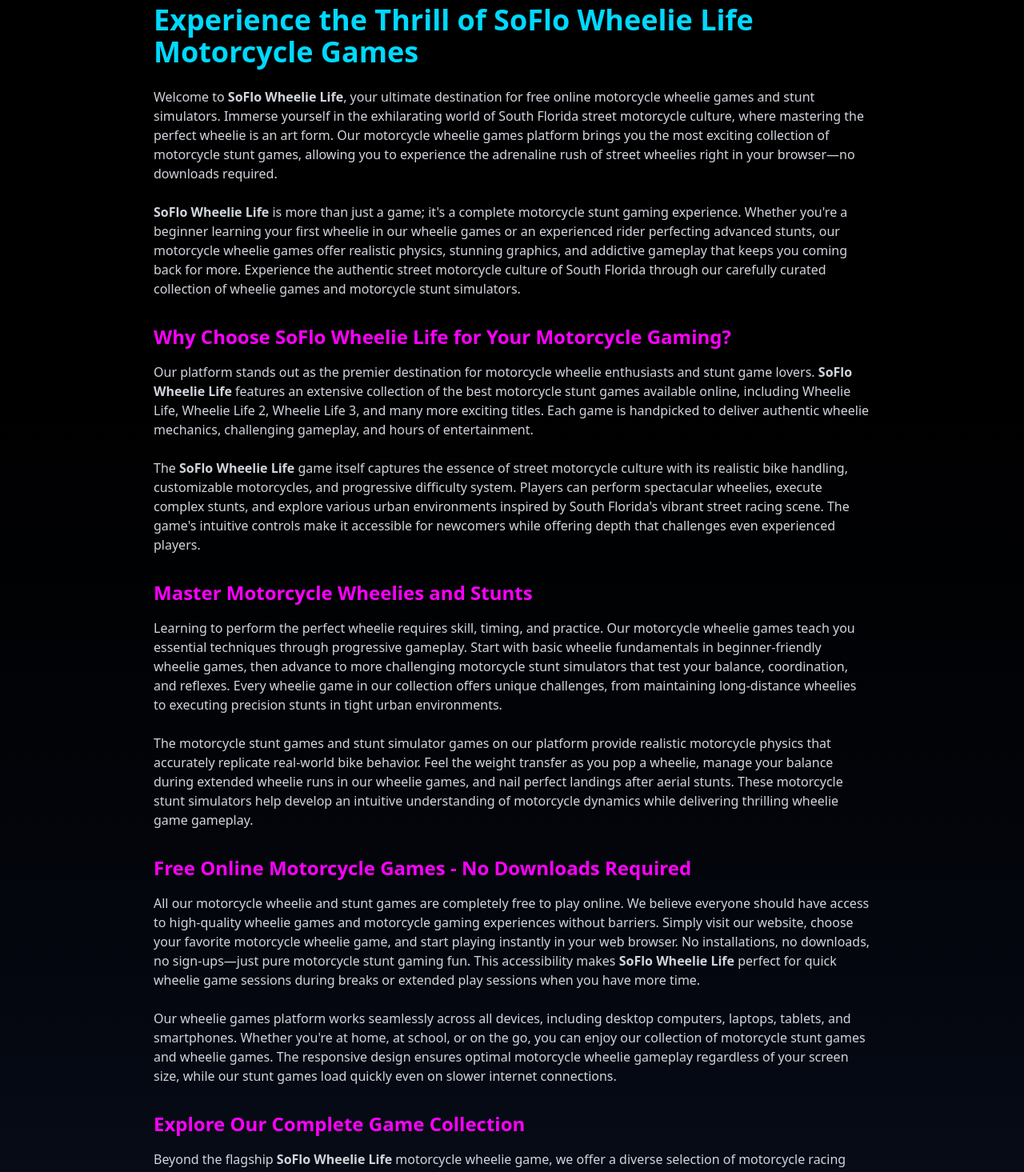
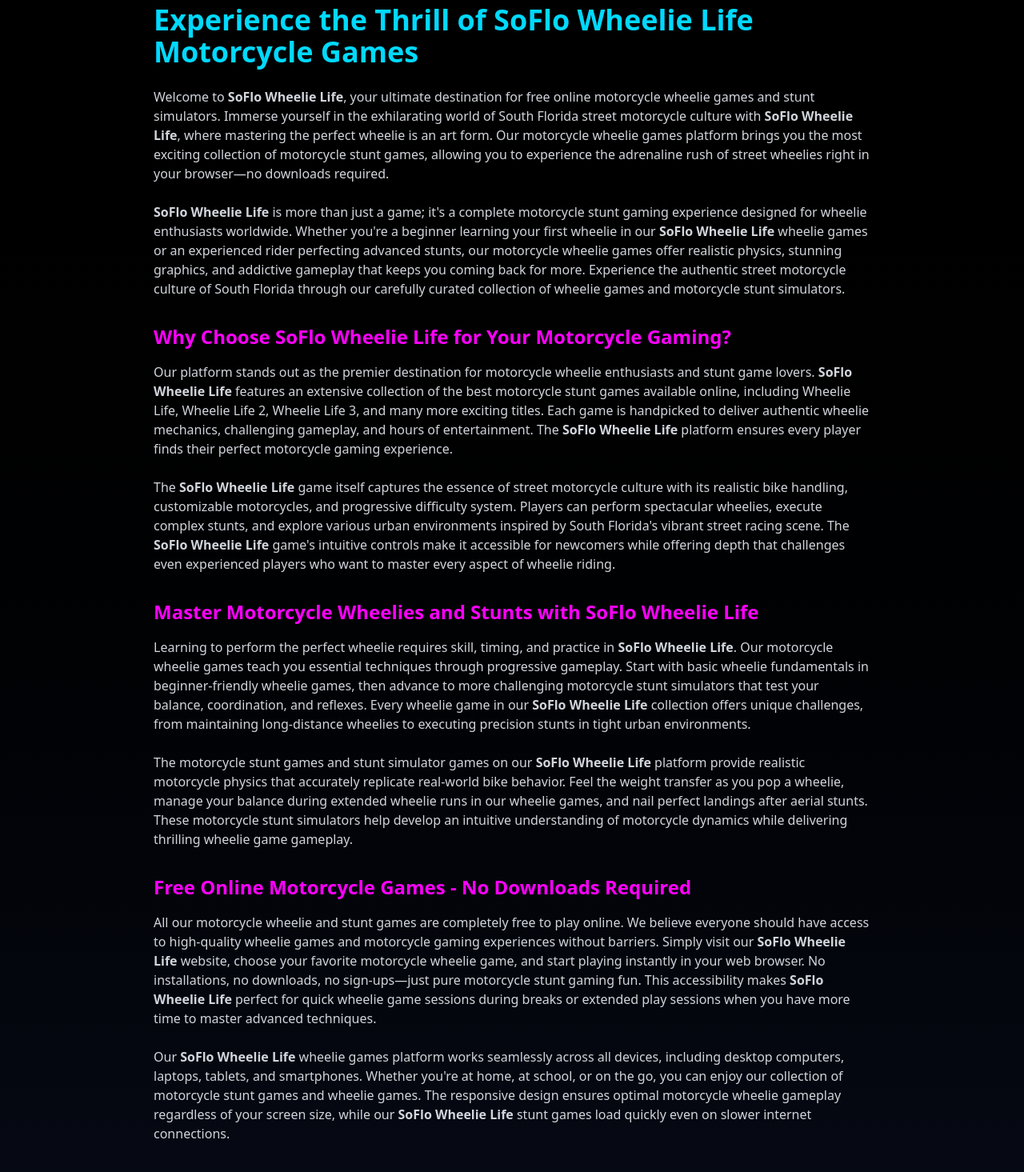
Before and after one commit to majunerp/soflowheelielife, a Next.js app: page / in a window 1280 px wide. Shown: the part 1160-2625 px from the top of the page at 80% size. Built offline with nearby package versions, Linux system fonts and the light colour scheme.

Commit message:
Optimize 'SoFlo Wheelie Life' keyword density to 3%+ for better SEO

```diff
--- a/app/page.tsx
+++ b/app/page.tsx
@@ -30,7 +30,7 @@
                 SoFlo Wheelie Life
               </h1>
               <p className="text-xl md:text-2xl text-gray-300 mb-8 max-w-3xl mx-auto">
-                Master the Ultimate Motorcycle Wheelie Experience - Play Free Online Stunt Games
+                Master the Ultimate Motorcycle Wheelie Experience with SoFlo Wheelie Life - Play Free Online Stunt Games
               </p>
               <div className="flex justify-center">
                 <a
@@ -60,11 +60,11 @@
             </h2>
             <div className="prose prose-invert prose-lg max-w-none text-gray-300 space-y-6">
               <p>
-                Welcome to <strong>SoFlo Wheelie Life</strong>, your ultimate destination for free online motorcycle wheelie games and stunt simulators. Immerse yourself in the exhilarating world of South Florida street motorcycle culture, where mastering the perfect wheelie is an art form. Our motorcycle wheelie games platform brings you the most exciting collection of motorcycle stunt games, allowing you to experience the adrenaline rush of street wheelies right in your browser—no downloads required.
+                Welcome to <strong>SoFlo Wheelie Life</strong>, your ultimate destination for free online motorcycle wheelie games and stunt simulators. Immerse yourself in the exhilarating world of South Florida street motorcycle culture with <strong>SoFlo Wheelie Life</strong>, where mastering the perfect wheelie is an art form. Our motorcycle wheelie games platform brings you the most exciting collection of motorcycle stunt games, allowing you to experience the adrenaline rush of street wheelies right in your browser—no downloads required.
               </p>
 
               <p>
-                <strong>SoFlo Wheelie Life</strong> is more than just a game; it's a complete motorcycle stunt gaming experience. Whether you're a beginner learning your first wheelie in our wheelie games or an experienced rider perfecting advanced stunts, our motorcycle wheelie games offer realistic physics, stunning graphics, and addictive gameplay that keeps you coming back for more. Experience the authentic street motorcycle culture of South Florida through our carefully curated collection of wheelie games and motorcycle stunt simulators.
+                <strong>SoFlo Wheelie Life</strong> is more than just a game; it's a complete motorcycle stunt gaming experience designed for wheelie enthusiasts worldwide. Whether you're a beginner learning your first wheelie in our <strong>SoFlo Wheelie Life</strong> wheelie games or an experienced rider perfecting advanced stunts, our motorcycle wheelie games offer realistic physics, stunning graphics, and addictive gameplay that keeps you coming back for more. Experience the authentic street motorcycle culture of South Florida through our carefully curated collection of wheelie games and motorcycle stunt simulators.
               </p>
 
               <h3 className="text-2xl font-bold mt-8 mb-4 text-[#FF00FF]">
@@ -72,23 +72,23 @@
               </h3>
 
               <p>
-                Our platform stands out as the premier destination for motorcycle wheelie enthusiasts and stunt game lovers. <strong>SoFlo Wheelie Life</strong> features an extensive collection of the best motorcycle stunt games available online, including Wheelie Life, Wheelie Life 2, Wheelie Life 3, and many more exciting titles. Each game is handpicked to deliver authentic wheelie mechanics, challenging gameplay, and hours of entertainment.
+                Our platform stands out as the premier destination for motorcycle wheelie enthusiasts and stunt game lovers. <strong>SoFlo Wheelie Life</strong> features an extensive collection of the best motorcycle stunt games available online, including Wheelie Life, Wheelie Life 2, Wheelie Life 3, and many more exciting titles. Each game is handpicked to deliver authentic wheelie mechanics, challenging gameplay, and hours of entertainment. The <strong>SoFlo Wheelie Life</strong> platform ensures every player finds their perfect motorcycle gaming experience.
               </p>
 
               <p>
-                The <strong>SoFlo Wheelie Life</strong> game itself captures the essence of street motorcycle culture with its realistic bike handling, customizable motorcycles, and progressive difficulty system. Players can perform spectacular wheelies, execute complex stunts, and explore various urban environments inspired by South Florida's vibrant street racing scene. The game's intuitive controls make it accessible for newcomers while offering depth that challenges even experienced players.
+                The <strong>SoFlo Wheelie Life</strong> game itself captures the essence of street motorcycle culture with its realistic bike handling, customizable motorcycles, and progressive difficulty system. Players can perform spectacular wheelies, execute complex stunts, and explore various urban environments inspired by South Florida's vibrant street racing scene. The <strong>SoFlo Wheelie Life</strong> game's intuitive controls make it accessible for newcomers while offering depth that challenges even experienced players who want to master every aspect of wheelie riding.
               </p>
 
               <h3 className="text-2xl font-bold mt-8 mb-4 text-[#FF00FF]">
-                Master Motorcycle Wheelies and Stunts
+                Master Motorcycle Wheelies and Stunts with SoFlo Wheelie Life
               </h3>
 
               <p>
-                Learning to perform the perfect wheelie requires skill, timing, and practice. Our motorcycle wheelie games teach you essential techniques through progressive gameplay. Start with basic wheelie fundamentals in beginner-friendly wheelie games, then advance to more challenging motorcycle stunt simulators that test your balance, coordination, and reflexes. Every wheelie game in our collection offers unique challenges, from maintaining long-distance wheelies to executing precision stunts in tight urban environments.
+                Learning to perform the perfect wheelie requires skill, timing, and practice in <strong>SoFlo Wheelie Life</strong>. Our motorcycle wheelie games teach you essential techniques through progressive gameplay. Start with basic wheelie fundamentals in beginner-friendly wheelie games, then advance to more challenging motorcycle stunt simulators that test your balance, coordination, and reflexes. Every wheelie game in our <strong>SoFlo Wheelie Life</strong> collection offers unique challenges, from maintaining long-distance wheelies to executing precision stunts in tight urban environments.
               </p>
 
               <p>
-                The motorcycle stunt games and stunt simulator games on our platform provide realistic motorcycle physics that accurately replicate real-world bike behavior. Feel the weight transfer as you pop a wheelie, manage your balance during extended wheelie runs in our wheelie games, and nail perfect landings after aerial stunts. These motorcycle stunt simulators help develop an intuitive understanding of motorcycle dynamics while delivering thrilling wheelie game gameplay.
+                The motorcycle stunt games and stunt simulator games on our <strong>SoFlo Wheelie Life</strong> platform provide realistic motorcycle physics that accurately replicate real-world bike behavior. Feel the weight transfer as you pop a wheelie, manage your balance during extended wheelie runs in our wheelie games, and nail perfect landings after aerial stunts. These motorcycle stunt simulators help develop an intuitive understanding of motorcycle dynamics while delivering thrilling wheelie game gameplay.
               </p>
 
               <h3 className="text-2xl font-bold mt-8 mb-4 text-[#FF00FF]">
@@ -96,11 +96,11 @@
               </h3>
 
               <p>
-                All our motorcycle wheelie and stunt games are completely free to play online. We believe everyone should have access to high-quality wheelie games and motorcycle gaming experiences without barriers. Simply visit our website, choose your favorite motorcycle wheelie game, and start playing instantly in your web browser. No installations, no downloads, no sign-ups—just pure motorcycle stunt gaming fun. This accessibility makes <strong>SoFlo Wheelie Life</strong> perfect for quick wheelie game sessions during breaks or extended play sessions when you have more time.
+                All our motorcycle wheelie and stunt games are completely free to play online. We believe everyone should have access to high-quality wheelie games and motorcycle gaming experiences without barriers. Simply visit our <strong>SoFlo Wheelie Life</strong> website, choose your favorite motorcycle wheelie game, and start playing instantly in your web browser. No installations, no downloads, no sign-ups—just pure motorcycle stunt gaming fun. This accessibility makes <strong>SoFlo Wheelie Life</strong> perfect for quick wheelie game sessions during breaks or extended play sessions when you have more time to master advanced techniques.
               </p>
 
               <p>
-                Our wheelie games platform works seamlessly across all devices, including desktop computers, laptops, tablets, and smartphones. Whether you're at home, at school, or on the go, you can enjoy our collection of motorcycle stunt games and wheelie games. The responsive design ensures optimal motorcycle wheelie gameplay regardless of your screen size, while our stunt games load quickly even on slower internet connections.
+                Our <strong>SoFlo Wheelie Life</strong> wheelie games platform works seamlessly across all devices, including desktop computers, laptops, tablets, and smartphones. Whether you're at home, at school, or on the go, you can enjoy our collection of motorcycle stunt games and wheelie games. The responsive design ensures optimal motorcycle wheelie gameplay regardless of your screen size, while our <strong>SoFlo Wheelie Life</strong> stunt games load quickly even on slower internet connections.
               </p>
 
               <h3 className="text-2xl font-bold mt-8 mb-4 text-[#FF00FF]">
@@ -108,11 +108,11 @@
               </h3>
 
               <p>
-                Beyond the flagship <strong>SoFlo Wheelie Life</strong> motorcycle wheelie game, we offer a diverse selection of motorcycle racing and stunt titles. Try Wheelie Life 2 for enhanced graphics and new wheelie challenges, or jump into Wheelie Life 3 for the latest in wheelie gaming technology. Each sequel builds upon its predecessor with improved mechanics, more bikes to unlock, and increasingly creative stunt opportunities in our motorcycle stunt games.
+                Beyond the flagship <strong>SoFlo Wheelie Life</strong> motorcycle wheelie game, we offer a diverse selection of motorcycle racing and stunt titles. Try Wheelie Life 2 for enhanced graphics and new wheelie challenges, or jump into Wheelie Life 3 for the latest in wheelie gaming technology. Each sequel builds upon its predecessor with improved mechanics, more bikes to unlock, and increasingly creative stunt opportunities in our <strong>SoFlo Wheelie Life</strong> motorcycle stunt games collection.
               </p>
 
               <p>
-                For variety, explore our racing games like Moto X3M, which combines high-speed racing with death-defying stunts. Test your skills in Highway Rider Extreme, where you'll weave through traffic while pulling off incredible wheelies. Try the Wheelie Challenge for an endless runner-style experience focused purely on maintaining the longest wheelie possible. Every motorcycle wheelie game offers unique gameplay while maintaining the quality and excitement you expect from our motorcycle stunt games collection.
+                For variety, explore our racing games like Moto X3M, which combines high-speed racing with death-defying stunts. Test your skills in Highway Rider Extreme, where you'll weave through traffic while pulling off incredible wheelies. Try the Wheelie Challenge for an endless runner-style experience focused purely on maintaining the longest wheelie possible. Every motorcycle wheelie game on <strong>SoFlo Wheelie Life</strong> offers unique gameplay while maintaining the quality and excitement you expect from our motorcycle stunt games collection.
               </p>
 
               <h3 className="text-2xl font-bold mt-8 mb-4 text-[#FF00FF]">
@@ -120,11 +120,11 @@
               </h3>
 
               <p>
-                <strong>SoFlo Wheelie Life</strong> has built a thriving community of motorcycle gaming enthusiasts from around the world. Players share tips, tricks, and high scores while celebrating incredible stunt achievements. Join thousands of riders who have made our platform their go-to destination for motorcycle wheelie entertainment. Follow us on social media for game updates, community highlights, and exclusive content.
+                <strong>SoFlo Wheelie Life</strong> has built a thriving community of motorcycle gaming enthusiasts from around the world. Players share tips, tricks, and high scores while celebrating incredible stunt achievements in <strong>SoFlo Wheelie Life</strong> games. Join thousands of riders who have made our platform their go-to destination for motorcycle wheelie entertainment. Follow us on social media for <strong>SoFlo Wheelie Life</strong> game updates, community highlights, and exclusive content that will enhance your wheelie gaming experience.
               </p>
 
               <p>
-                Whether you're passionate about motorcycle culture, love stunt games, or simply enjoy casual browser gaming, <strong>SoFlo Wheelie Life</strong> welcomes you. Our commitment to delivering the best free online motorcycle games continues to grow with regular updates, new game additions, and community-driven improvements. Start your wheelie journey today and discover why players worldwide choose SoFlo Wheelie Life as their favorite motorcycle gaming destination.
+                Whether you're passionate about motorcycle culture, love stunt games, or simply enjoy casual browser gaming, <strong>SoFlo Wheelie Life</strong> welcomes you. Our commitment to delivering the best free online motorcycle games continues to grow with regular updates, new game additions, and community-driven improvements. Start your <strong>SoFlo Wheelie Life</strong> wheelie journey today and discover why players worldwide choose SoFlo Wheelie Life as their favorite motorcycle gaming destination.
               </p>
             </div>
           </div>
@@ -168,15 +168,15 @@
               </div>
 
               <div className="bg-gradient-to-br from-gray-900 to-black border border-[#FF00FF]/30 rounded-lg p-6">
-                <h3 className="text-xl font-bold mb-4 text-[#FF00FF]">Pro Tips</h3>
+                <h3 className="text-xl font-bold mb-4 text-[#FF00FF]">Pro Tips for SoFlo Wheelie Life</h3>
                 <ul className="space-y-3 text-gray-300">
                   <li className="flex items-start">
                     <span className="text-[#00D9FF] mr-2">•</span>
-                    <span>Start with lower speeds to master wheelie balance before attempting high-speed stunts</span>
+                    <span>Start with lower speeds in SoFlo Wheelie Life to master wheelie balance before attempting high-speed stunts</span>
                   </li>
                   <li className="flex items-start">
                     <span className="text-[#00D9FF] mr-2">•</span>
-                    <span>Use subtle balance adjustments to maintain long wheelies—smooth is fast</span>
+                    <span>Use subtle balance adjustments to maintain long wheelies in SoFlo Wheelie Life—smooth is fast</span>
                   </li>
                   <li className="flex items-start">
                     <span className="text-[#00D9FF] mr-2">•</span>
@@ -184,7 +184,7 @@
                   </li>
                   <li className="flex items-start">
                     <span className="text-[#00D9FF] mr-2">•</span>
-                    <span>Unlock better bikes by completing challenges and achieving high scores</span>
+                    <span>Unlock better bikes by completing challenges and achieving high scores in SoFlo Wheelie Life</span>
                   </li>
                   <li className="flex items-start">
                     <span className="text-[#00D9FF] mr-2">•</span>
@@ -240,7 +240,7 @@
                 <div className="text-5xl mb-4">🏍️</div>
                 <h3 className="text-xl font-bold mb-3 text-[#FF00FF]">Realistic Physics</h3>
                 <p className="text-gray-400">
-                  Experience authentic motorcycle behavior with advanced physics simulation that makes every wheelie feel real.
+                  Experience authentic motorcycle behavior in SoFlo Wheelie Life with advanced physics simulation that makes every wheelie feel real.
                 </p>
               </div>
 
@@ -248,7 +248,7 @@
                 <div className="text-5xl mb-4">🎮</div>
                 <h3 className="text-xl font-bold mb-3 text-[#FF00FF]">100% Free</h3>
                 <p className="text-gray-400">
-                  All our motorcycle games are completely free to play with no hidden costs, downloads, or registration required.
+                  All SoFlo Wheelie Life motorcycle games are completely free to play with no hidden costs, downloads, or registration required.
                 </p>
               </div>
 
@@ -256,7 +256,7 @@
                 <div className="text-5xl mb-4">⚡</div>
                 <h3 className="text-xl font-bold mb-3 text-[#FF00FF]">Instant Play</h3>
                 <p className="text-gray-400">
-                  Jump straight into the action with instant browser-based gameplay on any device, anywhere, anytime.
+                  Jump straight into SoFlo Wheelie Life action with instant browser-based gameplay on any device, anywhere, anytime.
                 </p>
               </div>
 
@@ -264,7 +264,7 @@
                 <div className="text-5xl mb-4">🎨</div>
                 <h3 className="text-xl font-bold mb-3 text-[#FF00FF]">Customization</h3>
                 <p className="text-gray-400">
-                  Unlock and customize dozens of motorcycles with unique stats, colors, and performance upgrades.
+                  Unlock and customize dozens of motorcycles in SoFlo Wheelie Life with unique stats, colors, and performance upgrades.
                 </p>
               </div>
 
```
